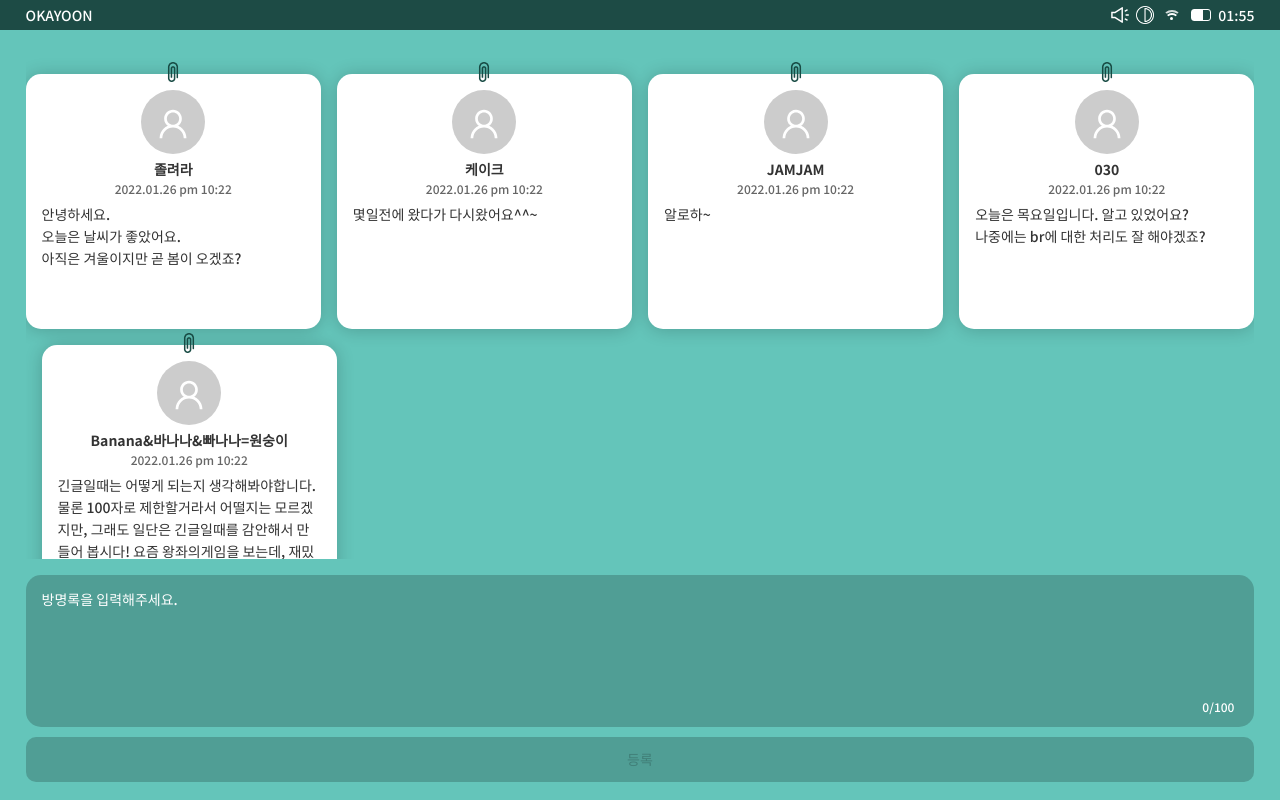
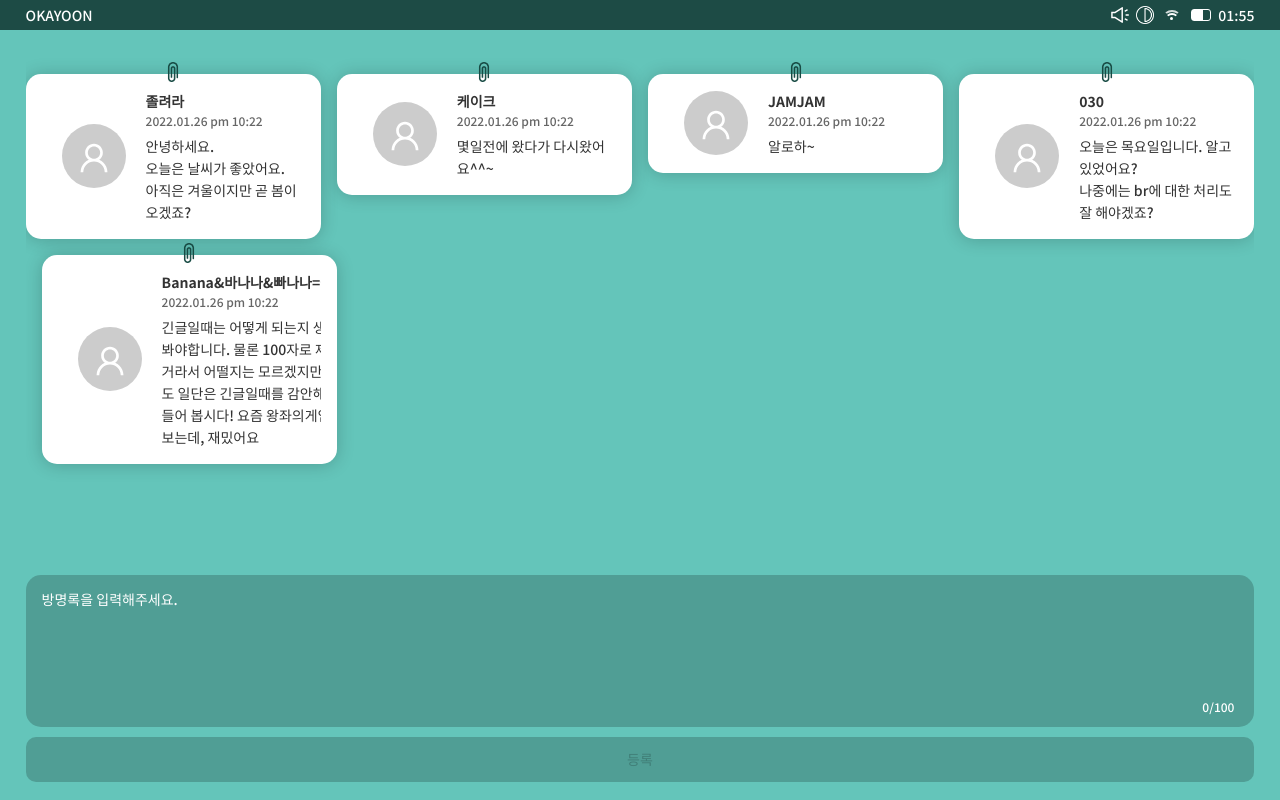
Before and after one commit to leeyoonseo/ts-okayoon, a Next.js app: page /guestbook in a window 1280 px wide. Built offline with nearby package versions, Linux system fonts and the light colour scheme.

Commit message:
update: 카드 스타일 분기 작업 (디테일 사용하는 다른 페이지에서 사용할 예정, 이 커밋은 단순 백업용)

```diff
--- a/components/template/Battery/Battery.tsx
+++ b/components/template/Battery/Battery.tsx
@@ -23,7 +23,6 @@ const Battery = (props: Props) => {
     let timerInterval = setInterval(() => {
       time = new Date();
       per = getCurrentGauge(time);
-      console.log('currentGauge', currentGauge);
 
       if (per === currentGauge) return;
 
--- a/components/template/GuestCard/GuestCard.styled.ts
+++ b/components/template/GuestCard/GuestCard.styled.ts
@@ -1,8 +1,8 @@
-import styled from 'styled-components';
+import styled, { css } from 'styled-components';
+import { Directions } from './GuestCard';
 
 export const GuestCardWrap = styled.div`
   width: 100%;
-  height: 255px;
   cursor: pointer;
   background: ${({ theme }) => theme.reverse};
   border-radius: 15px;
@@ -11,6 +11,14 @@ export const GuestCardWrap = styled.div`
   color: ${({ theme }) => theme.default};
   position: relative;
   box-sizing: border-box;
+
+  ${(props) =>
+    props.dir === Directions.VERTICAL &&
+    css`
+      height: 255px;
+    `}
+
+  ${(props) => props.dir === Directions.HORIZONTAL && css``}
 
   &:before {
     content: '';
@@ -28,12 +36,23 @@ export const GuestCardWrap = styled.div`
   }
 
   .guestcard-inner {
+    overflow: hidden;
+
+    ${(props) =>
+      props.dir === Directions.VERTICAL &&
+      css`
         height: 220px;
-    overflow: hidden;
-    display: -webkit-box;
+        display: '-webkit-box';
         text-overflow: ellipsis;
         -webkit-line-clamp: 6;
         -webkit-box-orient: vertical;
+      `}
+
+    ${(props) =>
+      props.dir === Directions.HORIZONTAL &&
+      css`
+        display: flex;
+      `}
   }
 
   .guestcard-avatar {
@@ -42,15 +61,40 @@ export const GuestCardWrap = styled.div`
     display: flex;
     justify-content: center;
     align-items: center;
+
+    ${(props) =>
+      props.dir === Directions.HORIZONTAL &&
+      css`
+        margin: 0 20px;
+      `}
   }
-`;
 
-export const GuestCardContents = styled.div`
+  .guestcard-contents {
     width: 100%;
+
+    ${(props) =>
+      props.dir === Directions.HORIZONTAL &&
+      css`
+        display: flex;
+        flex-direction: column;
+        justify-content: center;
+      `}
 
     .info {
       text-align: center;
       margin-bottom: 4px;
+
+      ${(props) =>
+        props.dir === Directions.HORIZONTAL &&
+        css`
+          width: 100%;
+        `}
+
+      ${(props) =>
+        props.dir === Directions.HORIZONTAL &&
+        css`
+          text-align: left;
+        `}
 
       & > span {
         display: block;
@@ -73,4 +117,5 @@ export const GuestCardContents = styled.div`
       display: block;
       width: 100%;
     }
+  }
 `;
--- a/components/template/GuestCard/GuestCard.tsx
+++ b/components/template/GuestCard/GuestCard.tsx
@@ -1,4 +1,4 @@
-import React from 'react';
+import React, { useEffect, useState } from 'react';
 import Link from 'next/link';
 import TheAvatar from '@/components/common/Avatar/Avatar';
 import {
@@ -15,19 +15,38 @@ export interface IGuestbook {
   message: string;
 }
 export interface IProps {
+  direction: string;
   content: IGuestbook;
 }
 
-const GuestCard = ({ content }: IProps) => {
+export interface IDirections {
+  HORIZONTAL: string;
+  VERTICAL: string;
+}
+
+export const Directions = {
+  HORIZONTAL: 'horizontal',
+  VERTICAL: 'vertical',
+} as IDirections;
+
+const GuestCard = ({ direction = Directions.HORIZONTAL, content }: IProps) => {
+  const [dir, setDir] = useState(direction);
+
+  useEffect(() => {
+    if (!Object.keys(Directions).includes(direction)) {
+      setDir(Directions.HORIZONTAL);
+    }
+  }, []);
+
   return (
     <Link href={`/guestbook/${encodeURIComponent(content.guestbookId)}`}>
-      <GuestCardWrap>
+      <GuestCardWrap dir={dir}>
         <div className='guestcard-inner'>
           <div className='guestcard-avatar'>
             <TheAvatar size='large' />
           </div>
 
-          <GuestCardContents>
+          <div className='guestcard-contents'>
             <div className='info'>
               <span className='info-nickname'>{content.userNickname}</span>
               <span className='info-date'>{content.guestbookDt}</span>
@@ -37,7 +56,7 @@ const GuestCard = ({ content }: IProps) => {
               className='message'
               dangerouslySetInnerHTML={{ __html: content.message }}
             ></div>
-          </GuestCardContents>
+          </div>
         </div>
       </GuestCardWrap>
     </Link>
```
Also changed, not shown: pages/guestbook/[pid].tsx (+15 -1 lines). Lines whose indentation alone changed are shown as unchanged.
